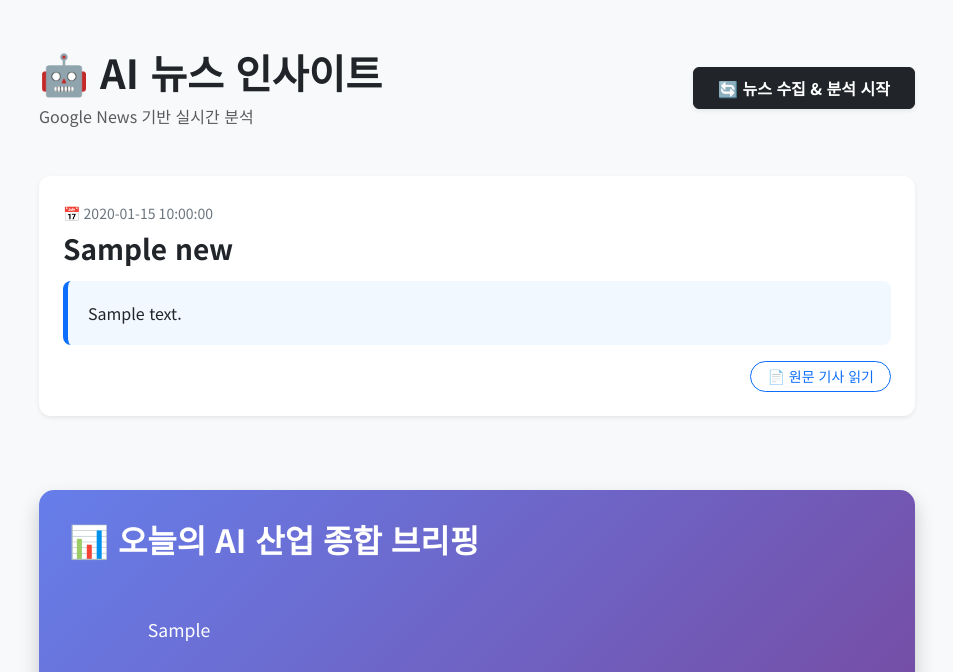
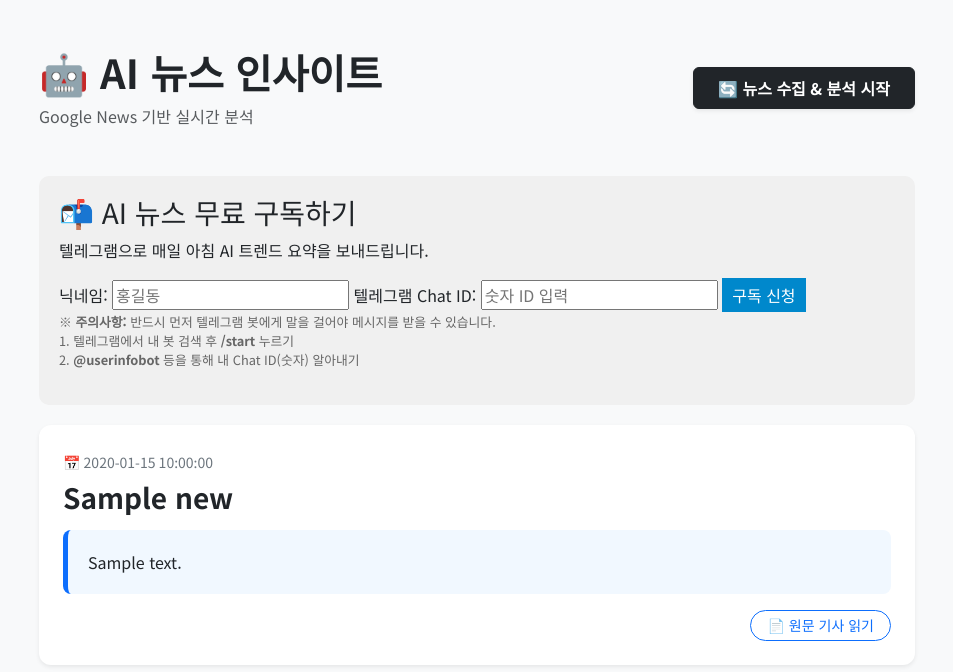
Before and after one commit to EmmettHwang/scrapeNews, a FastAPI app: template templates/index.html in a window 1280 px wide. Shown: the top 672 px of the page, without its empty margins (163-1116 px from the left). Run offline with FastAPI, Linux system fonts and the light colour scheme; the template is opened without the code that fills it: most values are stand-ins (such as "Sample title", 1, 10 or a date in 2020).

Commit message:
quirements.txt 수정 및 구독 신청하기

```diff
--- a/main.py
+++ b/main.py
@@ -3,16 +3,17 @@ import requests
 import os
 import time
 from bs4 import BeautifulSoup
-from fastapi import FastAPI, Request
-from fastapi.templating import Jinja2Templates
 from dotenv import load_dotenv
 import google.generativeai as genai
+from fastapi import FastAPI, Request, Form
+from fastapi.responses import RedirectResponse
+from fastapi.templating import Jinja2Templates
 
 # 1. 환경변수 로드
 load_dotenv()
 GOOGLE_API_KEY = os.getenv('GOOGLE_API_KEY')
 TELEGRAM_TOKEN = os.getenv('TELEGRAM_TOKEN')
-TELEGRAM_CHAT_ID = os.getenv('TELEGRAM_CHAT_ID')
+TELEGRAM_CHAT_ID = os.getenv('TELEGRAM_CHAT_ID') # 관리자 테스트용
 DB_PASSWORD = os.getenv('DB_PASSWORD')
 
 # 2. AI 설정
@@ -64,6 +65,7 @@ def save_news(title, link, summary):
     finally:
         if conn: conn.close()
 
+# (단일 발송용 - 관리자 테스트 등)
 def send_telegram_message(text):
     if not TELEGRAM_TOKEN or not TELEGRAM_CHAT_ID:
         print("⚠️ 텔레그램 설정(토큰/ID)이 누락되었습니다.")
@@ -73,7 +75,7 @@ def send_telegram_message(text):
     payload = {
         "chat_id": TELEGRAM_CHAT_ID,
         "text": text,
-        "parse_mode": "HTML" # HTML 태그 사용 가능
+        "parse_mode": "HTML"
     }
 
     try:
@@ -82,6 +84,50 @@ def send_telegram_message(text):
             print(f"❌ 텔레그램 전송 실패: {response.text}")
     except Exception as e:
         print(f"❌ 텔레그램 연결 에러: {e}")
+
+# (구독자 전체 발송용)
+def send_telegram_to_all(text):
+    if not TELEGRAM_TOKEN:
+        print("⚠️ 텔레그램 토큰이 없습니다.")
+        return
+
+    conn = None
+    try:
+        # 1. 구독자 목록 가져오기
+        conn = pymysql.connect(**DB_CONFIG)
+        cursor = conn.cursor()
+        cursor.execute("SELECT nickname, chat_id FROM subscribers")
+        subscribers = cursor.fetchall()
+
+        if not subscribers:
+            print("⚠️ 발송할 구독자가 없습니다.")
+            return
+
+        url = f"https://api.telegram.org/bot{TELEGRAM_TOKEN}/sendMessage"
+
+        # 2. 한 명씩 순서대로 전송
+        print(f"📨 총 {len(subscribers)}명에게 발송 시작...")
+
+        for sub in subscribers:
+            chat_id = sub['chat_id']
+            payload = {"chat_id": chat_id, "text": text, "parse_mode": "HTML"}
+
+            try:
+                resp = requests.post(url, data=payload, timeout=5)
+                if resp.status_code == 200:
+                    print(f" - {sub['nickname']}님 전송 성공")
+                else:
+                    print(f" - {sub['nickname']}님 전송 실패: {resp.text}")
+            except Exception as e:
+                print(f" - 전송 에러 ({sub['nickname']}): {e}")
+
+            # 너무 빨리 보내면 텔레그램이 차단할 수 있으므로 약간 대기
+            time.sleep(0.5)
+
+    except Exception as e:
+        print(f"DB 접속 에러: {e}")
+    finally:
+        if conn: conn.close()
 
 # ---------------------------------------------------------
 # [기능 2] AI 요약 및 분석 함수
@@ -109,7 +155,6 @@ def generate_trend_analysis(news_data_list):
         # 뉴스 제목 리스트 생성
         combined_titles = "\n".join([f"- {news['title']}" for news in news_data_list])
 
-        # [수정] 텔레그램 브리핑용 프롬프트 최적화
         prompt = f"""
         아래는 현재 수집된 주요 AI 관련 뉴스 제목들이다. (총 {len(news_data_list)}건)
         이 뉴스들을 바탕으로 'AI 산업 뉴스 브리핑'을 작성해줘.
@@ -141,7 +186,7 @@ def generate_trend_analysis(news_data_list):
         return "종합 분석을 생성하지 못했습니다."
 
 # ---------------------------------------------------------
-# [기능 3] 메인 로직 (스크래핑 -> 요약 -> DB -> 종합분석 -> 텔레그램 1회 전송)
+# [기능 3] 메인 로직 (스크래핑 -> 요약 -> DB -> 종합분석 -> 구독자 전원 전송)
 # ---------------------------------------------------------
 def scrape_and_process():
     url = "https://news.google.com/rss/search?q=AI+인공지능&hl=ko&gl=KR&ceid=KR:ko"
@@ -155,7 +200,7 @@ def scrape_and_process():
         processed_list = []
         new_count = 0
 
-        # 최대 10개까지만 처리 (10개 미만이면 있는 만큼만 반복됨)
+        # 최대 10개까지만 처리
         target_items = items[:10]
 
         for item in target_items:
@@ -167,15 +212,15 @@ def scrape_and_process():
             soup_desc = BeautifulSoup(raw_desc, "html.parser")
             cleaned_text = soup_desc.get_text(separator=" ", strip=True)
 
-            # 리스트에 추가 (분석용) - 중복이어도 트렌드 분석에는 포함
+            # 리스트에 추가 (분석용)
             processed_list.append({'title': title})
 
             # DB 중복 체크
             if is_link_exist(link):
                 print(f"PASS (중복): {title[:10]}...")
-                continue # 중복이면 DB 저장 및 개별 처리는 건너뜀
+                continue
 
-            # AI 요약 (DB 저장용)
+            # AI 요약
             context = cleaned_text if len(cleaned_text) > 10 else f"본문 내용 없음. 제목({title}) 기반으로 분석 필요."
             summary = summarize_news_with_ai(title, context)
 
@@ -183,12 +228,11 @@ def scrape_and_process():
             save_news(title, link, summary)
             new_count += 1
 
-            # [수정] 개별 텔레그램 전송 코드 삭제됨
             print(f"✅ DB 저장 완료: {title[:10]}...")
             time.sleep(1)
 
         # -----------------------------------------------------
-        # [수정] 모든 처리가 끝난 후 종합 브리핑 1회 발송
+        # [핵심] 종합 브리핑 구독자 전체 발송
         # -----------------------------------------------------
         if processed_list:
             print(f"📊 총 {len(processed_list)}건의 뉴스로 트렌드 분석 중...")
@@ -198,14 +242,14 @@ def scrape_and_process():
             with open(TREND_FILE, "w", encoding="utf-8") as f:
                 f.write(trend_report)
 
-            # 텔레그램 전송 (종합 리포트 1회)
-            send_telegram_message(trend_report)
+            # 텔레그램 전송 (구독자 전원에게)
+            # [수정됨: 괄호 닫기 완료]
+            send_telegram_to_all(trend_report)
             print("📨 텔레그램 종합 브리핑 전송 완료")
         else:
             print("⚠️ 처리할 뉴스가 없습니다.")
 
         return new_count
-
     except Exception as e:
         print(f"❌ 전체 프로세스 에러: {e}")
         return 0
@@ -232,7 +276,6 @@ def read_root(request: Request):
         with open(TREND_FILE, "r", encoding="utf-8") as f:
             trend_report = f.read()
 
-    # 웹 화면에서는 줄바꿈 처리를 위해 replace 적용
     return templates.TemplateResponse("index.html", {
         "request": request,
         "news_list": news_list,
@@ -243,4 +286,29 @@ def read_root(request: Request):
 def trigger_scrape():
     print("🔔 /scrape 요청 받음")
     count = scrape_and_process()
-    return {"status": "success", "message": f"{count}건 신규 수집. 종합 브리핑 전송 완료!"}
+    return {"status": "success", "message": f"{count}건 신규 수집 및 구독자 발송 완료!"}
+
+# ---------------------------------------------------------
+# [기능 추가] 구독 신청 API
+# ---------------------------------------------------------
+@app.post("/subscribe")
+def subscribe_user(nickname: str = Form(...), chat_id: str = Form(...)):
+    conn = None
+    try:
+        conn = pymysql.connect(**DB_CONFIG)
+        cursor = conn.cursor()
+
+        # 중복 방지 (이미 등록된 Chat ID면 무시)
+        # DB에 subscribers 테이블이 생성되어 있어야 함
+        sql = "INSERT IGNORE INTO subscribers (nickname, chat_id) VALUES (%s, %s)"
+        cursor.execute(sql, (nickname, chat_id))
+        conn.commit()
+
+        print(f"🔔 신규 구독자 등록: {nickname} ({chat_id})")
+    except Exception as e:
+        print(f"구독 에러: {e}")
+    finally:
+        if conn: conn.close()
+
+    # 등록 후 다시 메인 페이지로 이동
+    return RedirectResponse(url="/", status_code=303)
--- a/requirements.txt
+++ b/requirements.txt
@@ -34,6 +34,7 @@ pydantic_core==2.41.5
 PyMySQL==1.1.2
 pyparsing==3.2.5
 python-dotenv==1.2.1
+python-multipart==0.0.20
 requests==2.32.5
 rsa==4.9.1
 soupsieve==2.8
--- a/templates/index.html
+++ b/templates/index.html
@@ -36,6 +36,22 @@
                 <span id="btnText">🔄 뉴스 수집 & 분석 시작</span>
                 <span id="spinner" class="spinner-border spinner-border-sm d-none"></span>
             </button>
+        </div>
+        <div style="background-color: #f0f0f0; padding: 20px; margin-bottom: 20px; border-radius: 10px;">
+            <h3>📬 AI 뉴스 무료 구독하기</h3>
+            <p>텔레그램으로 매일 아침 AI 트렌드 요약을 보내드립니다.</p>
+
+            <form action="/subscribe" method="post">
+                <label>닉네임: <input type="text" name="nickname" required placeholder="홍길동"></label>
+                <label>텔레그램 Chat ID: <input type="text" name="chat_id" required placeholder="숫자 ID 입력"></label>
+                <button type="submit" style="background-color: #0088cc; color: white; border: none; padding: 5px 10px; cursor: pointer;">구독 신청</button>
+            </form>
+
+            <p style="font-size: 0.8em; color: #666;">
+                ※ <b>주의사항:</b> 반드시 먼저 텔레그램 봇에게 말을 걸어야 메시지를 받을 수 있습니다.<br>
+                1. 텔레그램에서 내 봇 검색 후 <b>/start</b> 누르기<br>
+                2. <b>@userinfobot</b> 등을 통해 내 Chat ID(숫자) 알아내기
+            </p>
         </div>
 
         <div class="row" id="newsContainer">
```
